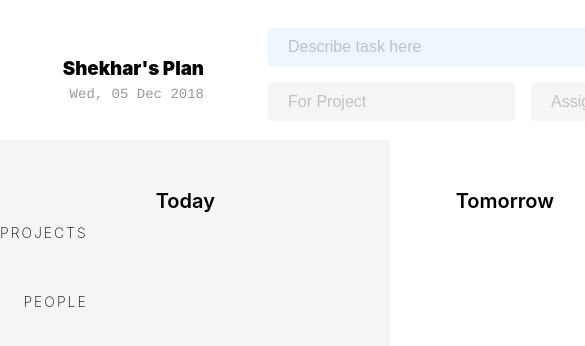
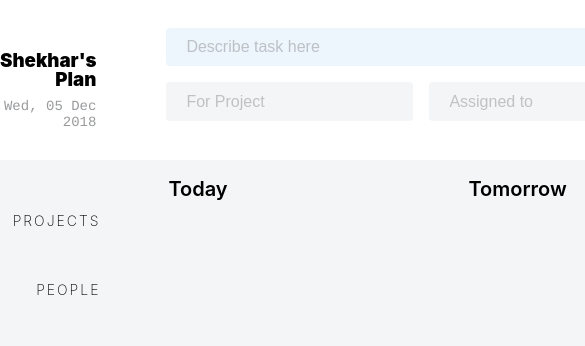
Before and after one commit to pzync/planner-webapp, a React (Create React App) app: page / in a window 390 px wide. Shown: the top 346 px of the page, 585 px wide, since content can reach past the window. Built offline with nearby package versions, Linux system fonts and the light colour scheme.

Commit message:
alignments fixed. clean responsive grids. hardcoded values removed from widths. CSS simplified.

```diff
--- a/src/App.css
+++ b/src/App.css
@@ -1,44 +1,36 @@
-.App {
+.container {
   margin: 0 auto;
-  background-color: #f4f5f6;
+  max-width: 1280px;
+  display: grid;
+  grid-template-columns: 1fr 3fr;
+  grid-template-rows: 160px auto;
 }
 
-.form-section-container {
-  width: 100%;
-  margin: 0 auto;
-}
-
-.form-section {
-  background-color: #ffffff;
-  height: 140px;
-  width: 100%;
-  display: grid;
-  grid-template-columns: 260px 3fr;
-  margin: 0 auto;
-}
-
-.info-section {
+.info-area {
   text-align: right;
   margin-right: 40px;
-  width: 204px;
   align-content: center;
 }
 
-.info-section h3 {
+.info-area h3 {
   font-weight: 900;
   line-height: 1em;
   margin: 36px 0 8px;
 }
 
-.info-section p {
+.info-area p {
   font-family: "SF Mono", Courier, monospace;
   font-size: 14px;
   color: #33363980;
   margin-top: 4px;
 }
 
+.form-area {
+  padding-left: 22px;
+  padding-right: 84px;
+}
+
 form {
-  width: 900px;
   margin-top: 20px;
 }
 
@@ -102,16 +94,12 @@ input[type="date"]:focus {
   outline: none;
 }
 
-.list-section {
-  width: 100%;
-  height: 1600px;
-  margin: 20px auto;
-  padding-top: 12px;
+.left-sidebar {
   background-color: #f4f5f6;
-  display: grid;
-  grid-template-columns: 1fr 3fr;
+  height: 1200px;
 }
 
-.content-area {
-  max-width: 1200px;
+.task-board {
+  background-color: #f4f5f6;
+  height: 1200px;
 }
--- a/src/App.js
+++ b/src/App.js
@@ -61,13 +61,12 @@ class App extends Component {
   render() {
     return (
       <div className="App">
-        <div className="form-section-container">
-          <div className="form-section">
-            <div className="info-section">
+        <div className="container">
+          <div className="info-area">
             <h3>Shekhar's Plan</h3>
             <p>{today.toGMTString().substr(0, 16)}</p>
           </div>
-            <form onSubmit={this.handleSubmit}>
+          <form className="form-area" onSubmit={this.handleSubmit}>
             <input
               className="task-input"
               type="text"
@@ -98,9 +97,6 @@ class App extends Component {
               </button>
             </div>
           </form>
-          </div>
-        </div>
-        <div className="list-section content-area">
           <div className="left-sidebar">
             <ProjectList taskList={this.state.taskList} />
             <PeopleList taskList={this.state.taskList} />
--- a/src/components/taskList.css
+++ b/src/components/taskList.css
@@ -1,7 +1,6 @@
 .plan-list {
   width: 300px;
   list-style-type: none;
-  background-color: #f1f3f5;
   padding: 0 12px;
 }
 
```
Lines whose indentation alone changed are shown as unchanged.
